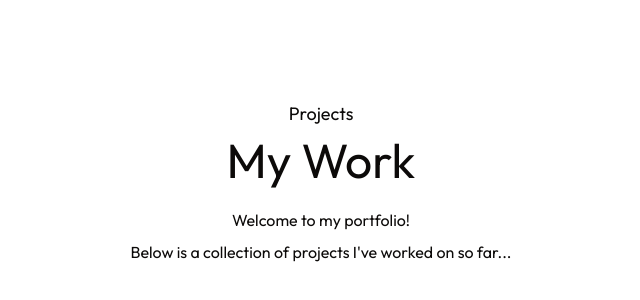
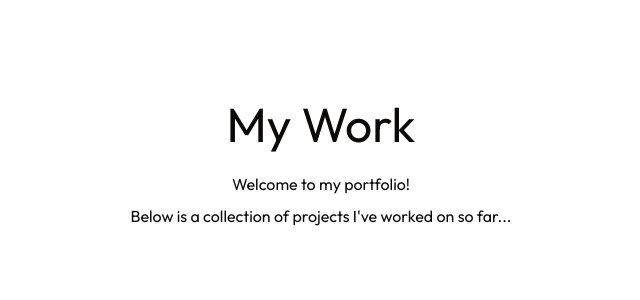
Before and after one commit to DanielCyubahiro/DanielCyubahiro, a Next.js app: page / in a window 1280 px wide. Shown: the part 1820-2120 px from the top of the page, without its empty margins (319-959 px from the left). Built offline with nearby package versions, Linux system fonts and the light colour scheme; a web font is replaced by a local one.

Commit message:
Update navbar

```diff
--- a/app/components/Navbar.jsx
+++ b/app/components/Navbar.jsx
@@ -67,7 +67,7 @@ const Navbar = () => {
             </a>
           </li>
           <li>
-            <a href="#work" onClick={() => setIsSidebarOpen(false)}>
+            <a href="#projects" onClick={() => setIsSidebarOpen(false)}>
               My Work
             </a>
           </li>
--- a/app/components/Projects.jsx
+++ b/app/components/Projects.jsx
@@ -1,9 +1,8 @@
 const Projects = () => {
   return (
-      <section id={'projects'} className={'w-full px-[12%] py-10 scroll-mt-20 h-screen'}>
-        <h4 className="text-center mb-2 text-lg">
-          Projects
-        </h4>
+      <section
+          id={'projects'}
+          className={'w-full px-[12%] py-10 scroll-mt-20 h-screen'}>
         <h2 className={'text-center text-5xl'}>
           My Work
         </h2>
```
